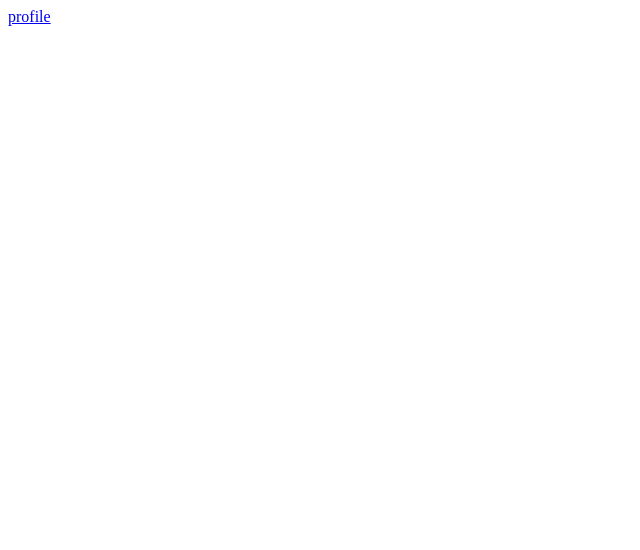
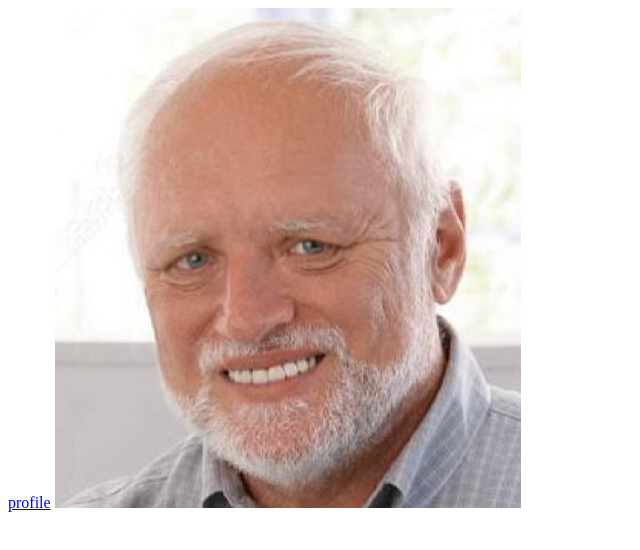
Before and after one commit to Sora24Giga/LAB_3, a plain HTML site: page index.html in a window 1280 px wide. Shown: the whole page, without its empty margins (0-640 px from the left). Drawn offline with Linux system fonts and the light colour scheme.

Commit message:
add friend image

```diff
--- a/index.html
+++ b/index.html
@@ -1 +1,2 @@
 <a href="profile.html">profile</a>
+<img src="profilepic.jpg" alt="" height="500">
```
Also changed, not shown: profilepic.jpg (added).
